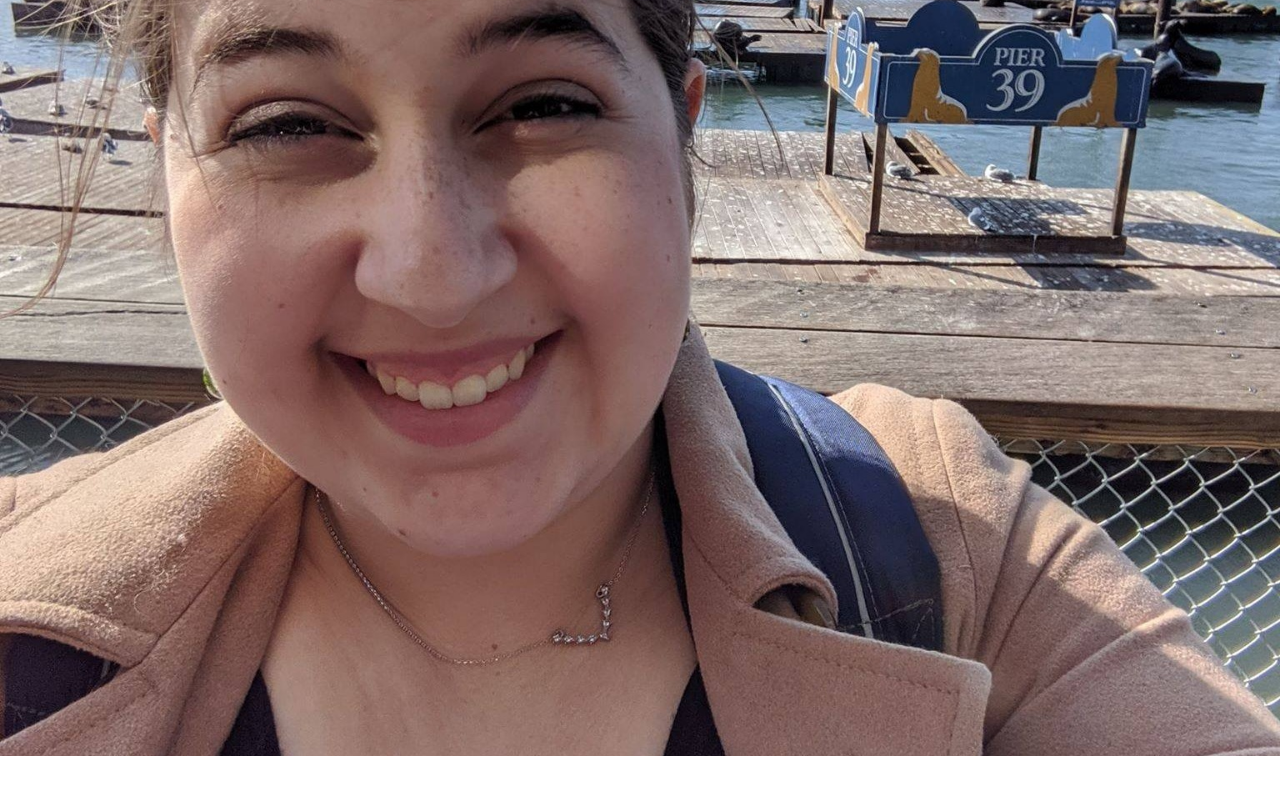
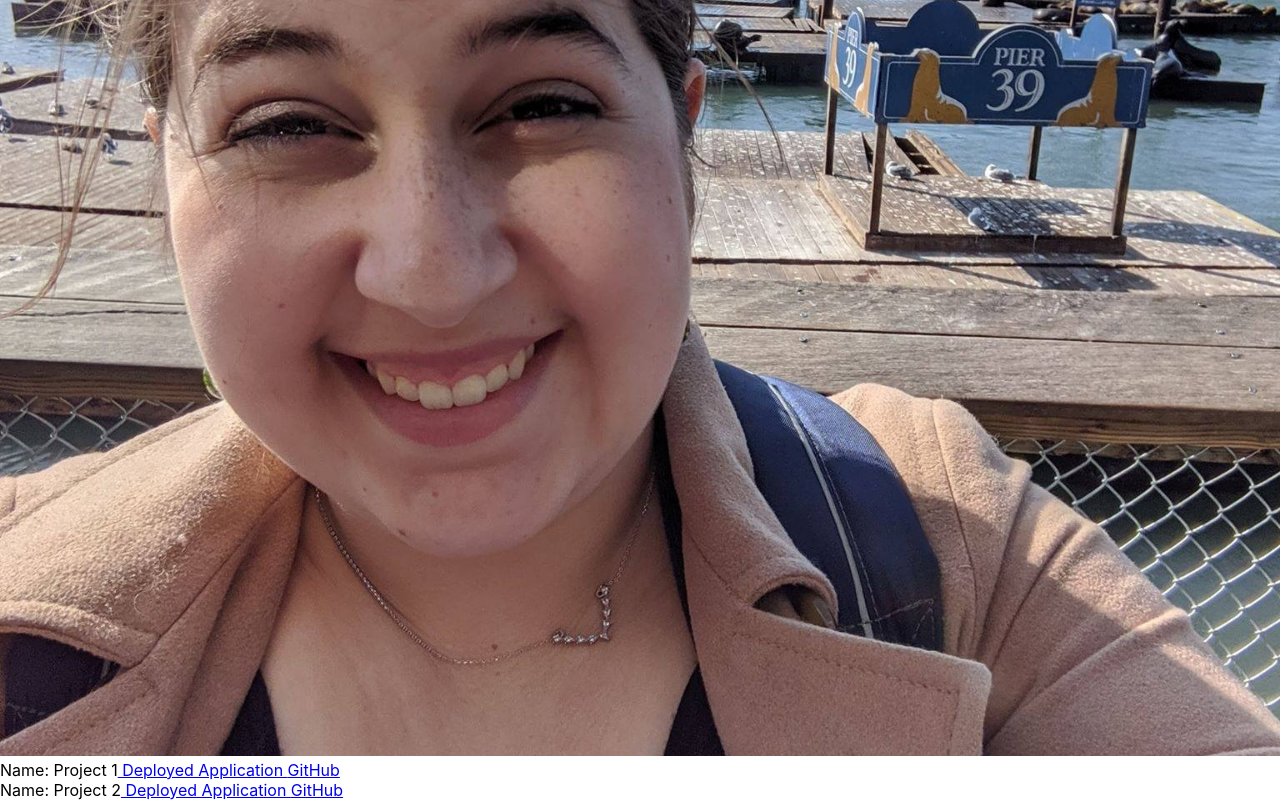
Before and after one commit to nicolegile94/mod20project, a React (Create React App) app: page / in a window 1280 px wide. Shown: the part 729-1529 px from the top of the page. Before the commit the page ends 1489 px from the top, so only its background shows below. Built offline with nearby package versions, Linux system fonts and the light colour scheme.

Commit message:
added initial prpject code

```diff
--- a/src/App.js
+++ b/src/App.js
@@ -1,6 +1,7 @@
 import React, { useState } from 'react';
 import Nav from './components/Nav';
 import About from './components/About';
+import Portfolio from './components/Portfolio';
 
 function App() {
   const categories = [
@@ -35,6 +36,7 @@ function App() {
         ></Nav>
       <main>
         <About></About>
+        <Portfolio></Portfolio>
       </main>
     </div>
   );
--- /dev/null
+++ b/src/components/Portfolio/index.js
@@ -0,0 +1,33 @@
+import React, { useState } from 'react';
+import Project from '../Project';
+
+function Portfolio() {
+
+    const [projects] = useState([
+        {
+            name: 'Project 1',
+            deployed: 'www.google.com',
+            github: 'www.github.com'
+        },
+        {
+            name: 'Project 2',
+            deployed: 'www.facebook.com',
+            github: 'www.github.com'
+        }
+    ])
+
+    return (
+        <div>
+          <div className="flex-row">
+            {projects.map((project, idx) => (
+              <Project
+                project={project}
+                key={"project" + idx}
+              />
+            ))}
+          </div>
+        </div>
+      );
+    };
+
+export default Portfolio;
--- /dev/null
+++ b/src/components/Project/index.js
@@ -0,0 +1,19 @@
+import React from 'react';
+
+function Project({project}) {
+    const {
+        name,
+        deployed,
+        github
+    } = project;
+
+    return (
+        <div>
+            Name: {name}
+            <a href={deployed}> Deployed Application </a>
+            <a href={github}> GitHub </a>
+        </div>
+    )
+}
+
+export default Project;
```
